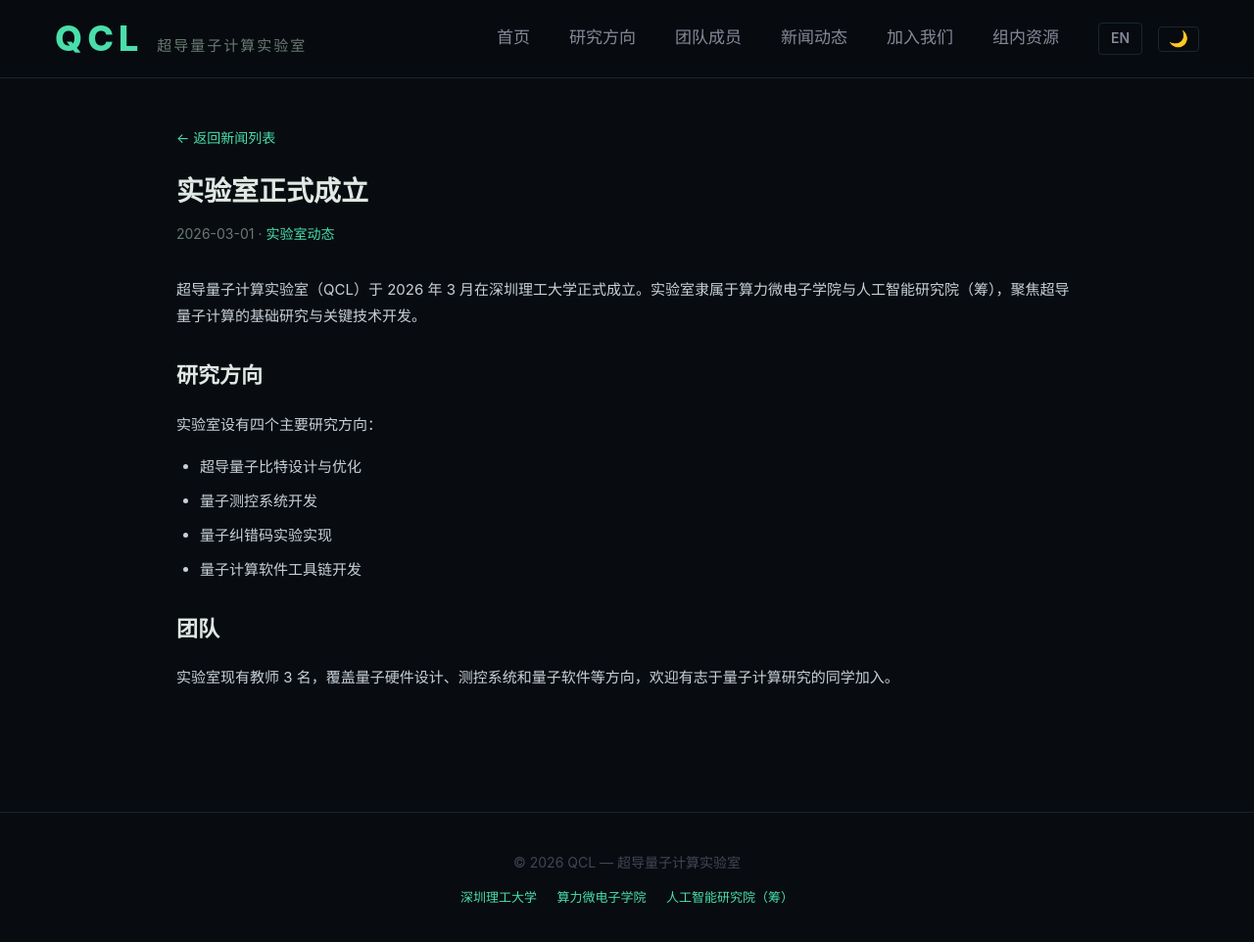
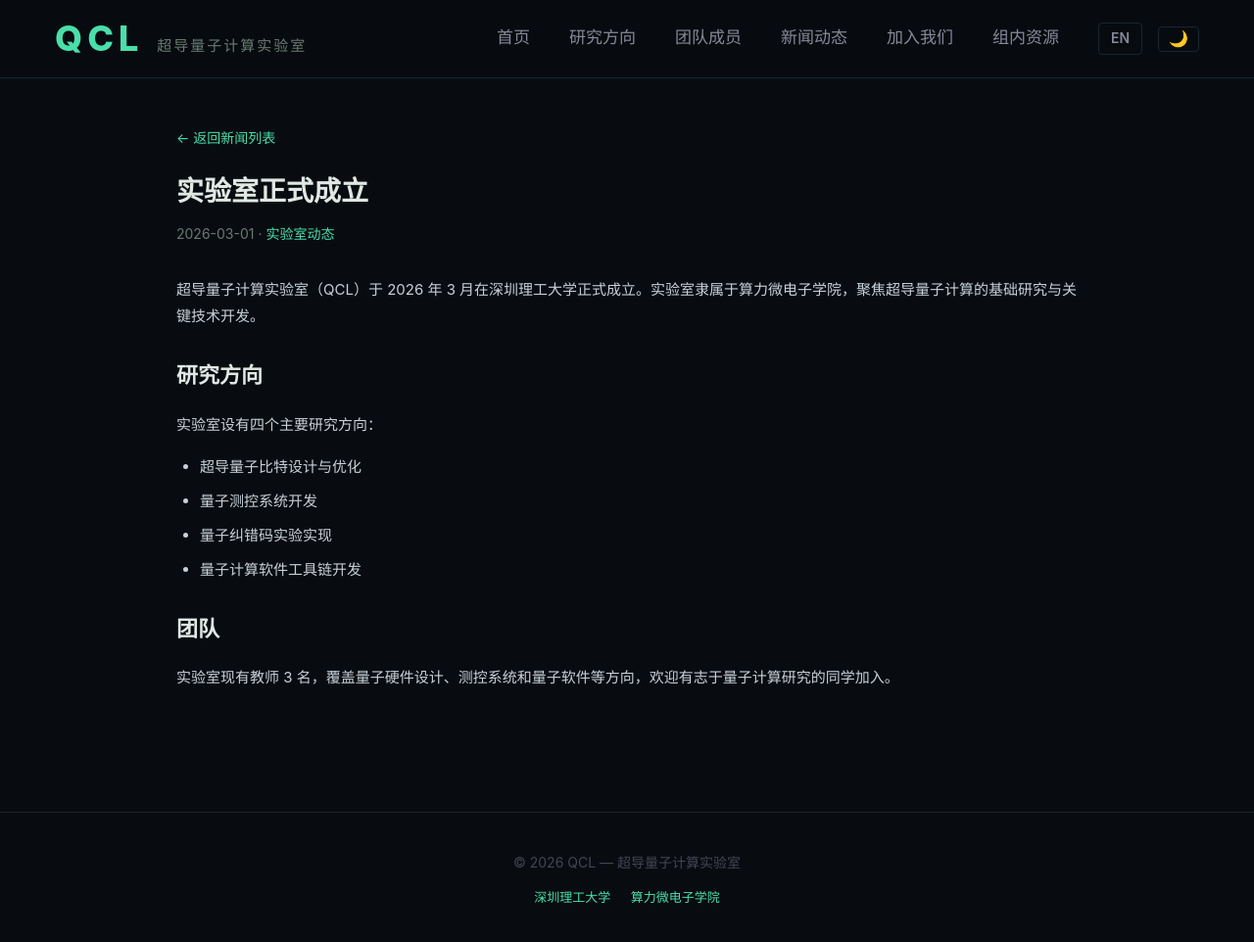
Before and after one commit to QCL-SUAT/qcl-suat.github.io, a Jekyll site: the page built from _posts/2026-03-01-lab-established.md, in a window 1280 px wide and 968 px high. Shown: the top 962 px of the window at 98% size. Built offline with Jekyll 4.4.1, drawn with Linux system fonts in a browser that asks for light colours.

Commit message:
feat: 添加 favicon、更新团队职称、去除 AI 研究院关联
- 添加 QCL favicon 图标（32/180/192/512 多尺寸）
- 教师职称更新：副教授/PI、副教授、高级研究学者
- 去除页脚及 hero 区域与人工智能研究院的关联

Co-Authored-By: Claude Opus 4.6 <noreply@anthropic.com>

```diff
--- a/_data/i18n/en.yml
+++ b/_data/i18n/en.yml
@@ -25,7 +25,7 @@ hero:
   title: "QCL"
   subtitle: "Superconducting Quantum Computing Laboratory"
   subtitle_en: ""
-  affiliation: "School of Computing and Microelectronics · AI Research Institute"
+  affiliation: "School of Computing and Microelectronics"
   desc: "Exploring frontiers in quantum computing<br>Focused on superconducting qubit design and control"
 
 section:
--- a/_data/i18n/zh.yml
+++ b/_data/i18n/zh.yml
@@ -25,7 +25,7 @@ hero:
   title: "QCL"
   subtitle: "超导量子计算实验室"
   subtitle_en: "Superconducting Quantum Computing Laboratory"
-  affiliation: "算力与微电子学院 · AI 研究院"
+  affiliation: "算力与微电子学院"
   desc: "探索量子计算前沿技术<br>聚焦超导量子比特设计与测控"
 
 section:
--- a/_includes/footer.html
+++ b/_includes/footer.html
@@ -5,6 +5,5 @@
   <div class="footer-links">
     <a href="https://www.suat-sz.edu.cn/" target="_blank">{{ t.footer.university }}</a>
     <a href="https://cme.suat-sz.edu.cn/" target="_blank">{{ t.footer.cme }}</a>
-    <a href="https://www.suat-sz.edu.cn/yjy/rgznyjyc.htm" target="_blank">{{ t.footer.ai }}</a>
   </div>
 </footer>
--- a/_layouts/default.html
+++ b/_layouts/default.html
@@ -4,6 +4,9 @@
   <meta charset="UTF-8">
   <meta name="viewport" content="width=device-width, initial-scale=1.0">
   <title>{% if page.title %}{{ page.title }} — {% endif %}{{ site.title }}</title>
+  <link rel="icon" type="image/png" sizes="32x32" href="{{ '/assets/favicon-32x32.png' | relative_url }}">
+  <link rel="icon" type="image/png" sizes="192x192" href="{{ '/assets/favicon-192x192.png' | relative_url }}">
+  <link rel="apple-touch-icon" sizes="180x180" href="{{ '/assets/apple-touch-icon.png' | relative_url }}">
   <link rel="stylesheet" href="{{ '/assets/css/main.css' | relative_url }}">
   <script>if(localStorage.getItem('qcl-theme')==='light')document.documentElement.setAttribute('data-theme','light');</script>
   {% seo %}
--- a/_posts/2026-03-01-lab-established.md
+++ b/_posts/2026-03-01-lab-established.md
@@ -7,7 +7,7 @@ tag: "实验室动态"
 excerpt_en: "Superconducting Quantum Computing Laboratory (QCL) at SUAT has been officially established, focusing on superconducting quantum computing research."
 ---
 
-超导量子计算实验室（QCL）于 2026 年 3 月在深圳理工大学正式成立。实验室隶属于算力微电子学院与人工智能研究院（筹），聚焦超导量子计算的基础研究与关键技术开发。
+超导量子计算实验室（QCL）于 2026 年 3 月在深圳理工大学正式成立。实验室隶属于算力微电子学院，聚焦超导量子计算的基础研究与关键技术开发。
 
 ## 研究方向
 
```
Also changed, not shown: _data/team.yml (+4 -4 lines), assets/apple-touch-icon.png (added), assets/favicon-192x192.png (added), assets/favicon-32x32.png (added), assets/favicon-512x512.png (added), assets/favicon.jpg (added).
